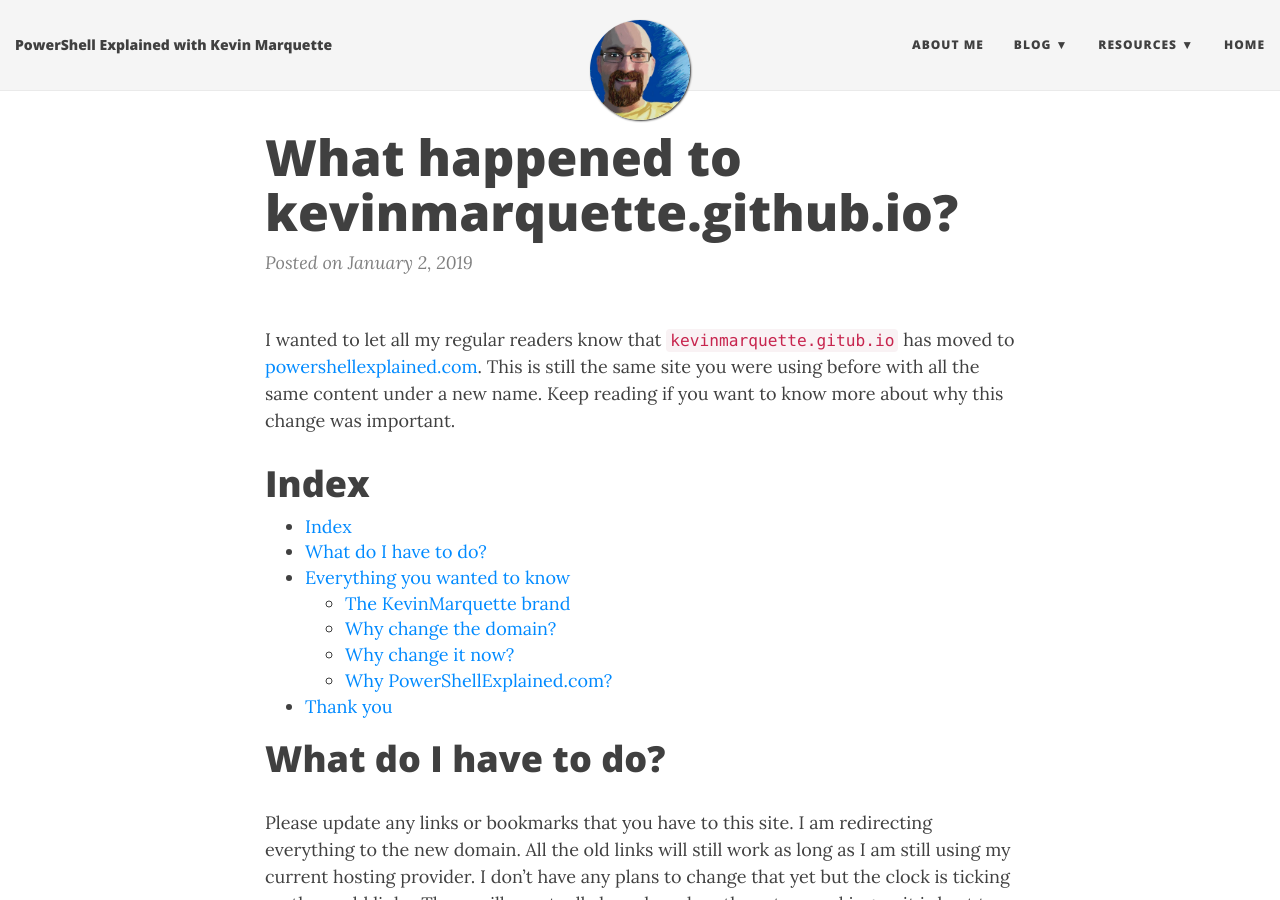
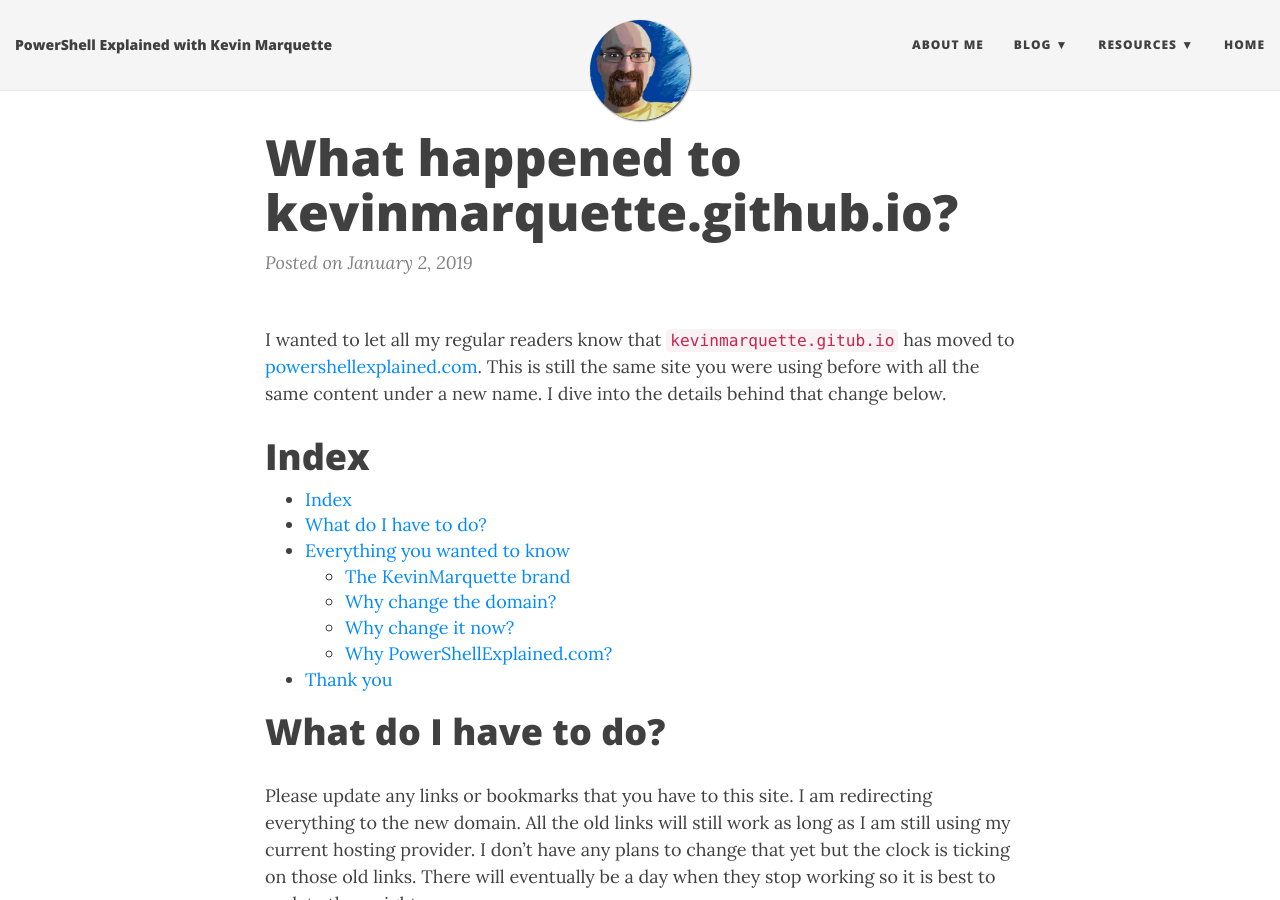
Before and after one commit to KevinMarquette/kevinmarquette.github.io, a Jekyll site: the page built from _posts/2019-01-02-domain-name-changed.md, in a window 1280 px wide and 900 px high. Built offline with Jekyll 4.4.1, drawn with Linux system fonts in a browser that asks for light colours; nearby versions of some CDN libraries.

Commit message:
add line

```diff
--- a/_posts/2019-01-02-domain-name-changed.md
+++ b/_posts/2019-01-02-domain-name-changed.md
@@ -5,7 +5,7 @@
 share-img: "/img/share-img/2019-01-02-domain-name-changed.png"
 ---
 
-I wanted to let all my regular readers know that `kevinmarquette.gitub.io` has moved to [powershellexplained.com](https://powershellexplained.com). This is still the same site you were using before with all the same content under a new name. <!--more-->Keep reading if you want to know more about why this change was important.
+I wanted to let all my regular readers know that `kevinmarquette.gitub.io` has moved to [powershellexplained.com](https://powershellexplained.com). This is still the same site you were using before with all the same content under a new name. <!--more-->I dive into the details behind that change below.
 
 # Index
 
```
